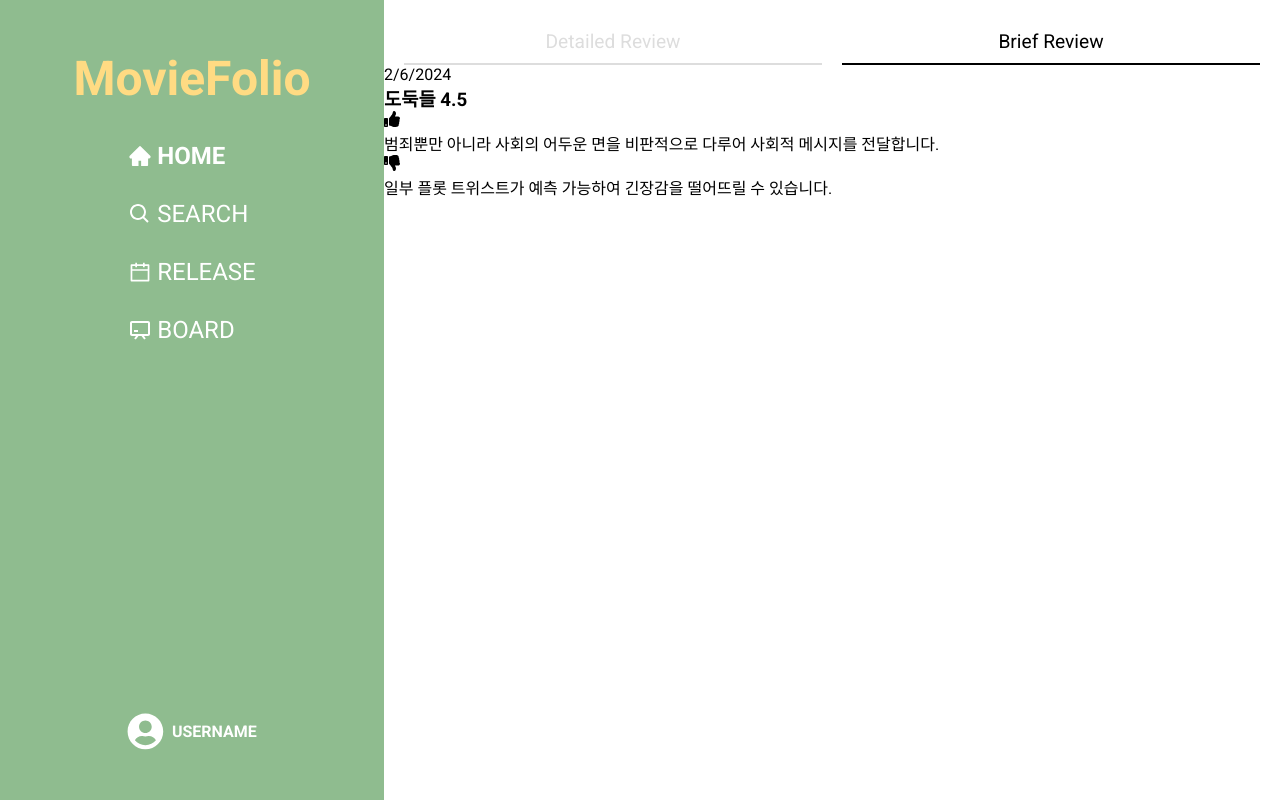
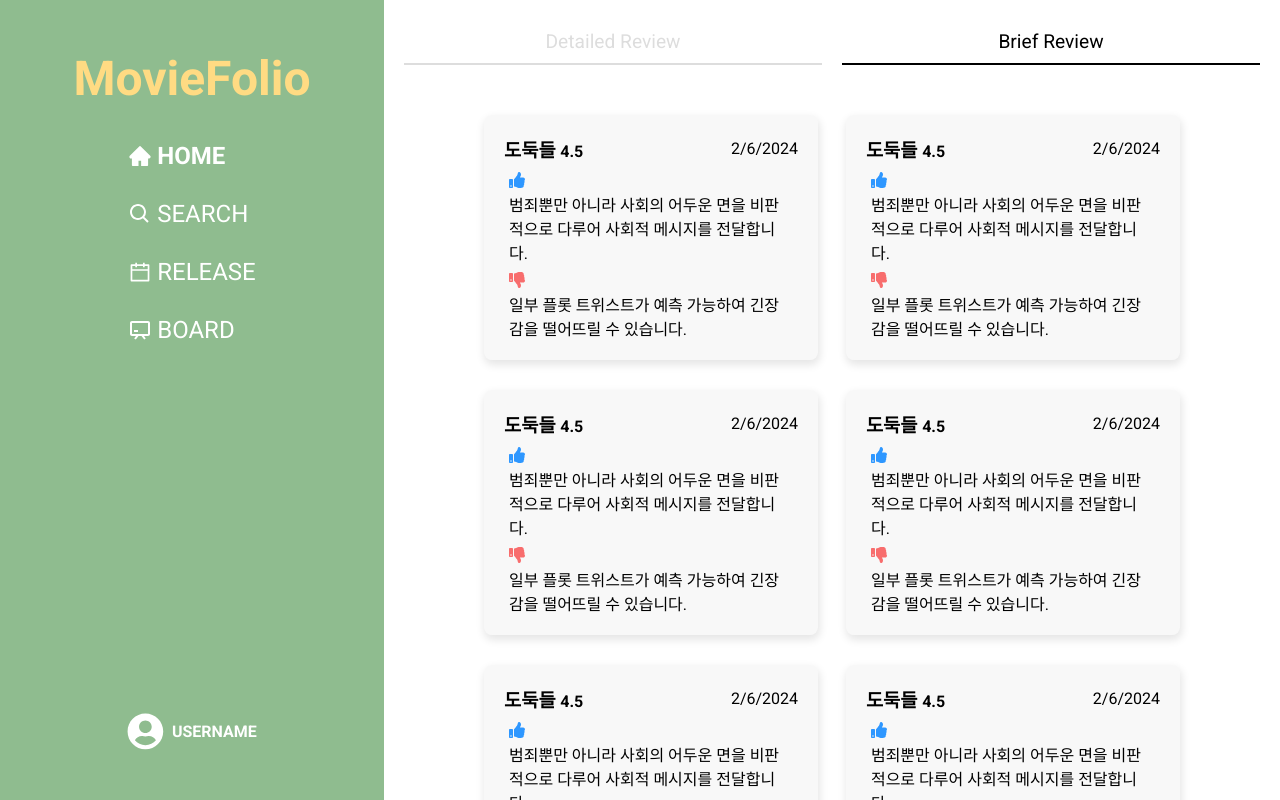
Before and after one commit to mnmn092631/MovieFolio, a Next.js app: page /home in a window 1280 px wide. Both pictures are taken after a click on the element "Brief Review". Shown: the top 800 px of the page. Built offline with nearby package versions, Linux system fonts and the light colour scheme.

Commit message:
style: briefReviewList style

```diff
--- a/src/app/(afterLogin)/home/_component/BriefReviewList.tsx
+++ b/src/app/(afterLogin)/home/_component/BriefReviewList.tsx
@@ -1,4 +1,5 @@
 import { FaThumbsDown, FaThumbsUp } from "react-icons/fa";
+import styles from "./briefReviewList.module.scss";
 
 export default function BriefReviewList() {
   const data = {
@@ -16,21 +17,139 @@ export default function BriefReviewList() {
   };
 
   return (
-    <>
-      <div key={data.id}>
-        <span>{data.createAt.toLocaleDateString()}</span>
+    <div className={styles.container}>
+      <div key={data.id} className={styles.listCard}>
+        <div className={styles.title}>
           <h3>
             {data.movie.title} <span>{data.rating}</span>
           </h3>
-        <div>
+          <span>{data.createAt.toLocaleDateString()}</span>
+        </div>
+        <div className={styles.content}>
+          <div className={styles.pros}>
             <FaThumbsUp />
             <p>{data.pros}</p>
           </div>
-        <div>
+          <div className={styles.cons}>
             <FaThumbsDown />
             <p>{data.cons}</p>
           </div>
         </div>
-    </>
+      </div>
+
+      <div key={data.id} className={styles.listCard}>
+        <div className={styles.title}>
+          <h3>
+            {data.movie.title} <span>{data.rating}</span>
+          </h3>
+          <span>{data.createAt.toLocaleDateString()}</span>
+        </div>
+        <div className={styles.content}>
+          <div className={styles.pros}>
+            <FaThumbsUp />
+            <p>{data.pros}</p>
+          </div>
+          <div className={styles.cons}>
+            <FaThumbsDown />
+            <p>{data.cons}</p>
+          </div>
+        </div>
+      </div>
+
+      <div key={data.id} className={styles.listCard}>
+        <div className={styles.title}>
+          <h3>
+            {data.movie.title} <span>{data.rating}</span>
+          </h3>
+          <span>{data.createAt.toLocaleDateString()}</span>
+        </div>
+        <div className={styles.content}>
+          <div className={styles.pros}>
+            <FaThumbsUp />
+            <p>{data.pros}</p>
+          </div>
+          <div className={styles.cons}>
+            <FaThumbsDown />
+            <p>{data.cons}</p>
+          </div>
+        </div>
+      </div>
+
+      <div key={data.id} className={styles.listCard}>
+        <div className={styles.title}>
+          <h3>
+            {data.movie.title} <span>{data.rating}</span>
+          </h3>
+          <span>{data.createAt.toLocaleDateString()}</span>
+        </div>
+        <div className={styles.content}>
+          <div className={styles.pros}>
+            <FaThumbsUp />
+            <p>{data.pros}</p>
+          </div>
+          <div className={styles.cons}>
+            <FaThumbsDown />
+            <p>{data.cons}</p>
+          </div>
+        </div>
+      </div>
+
+      <div key={data.id} className={styles.listCard}>
+        <div className={styles.title}>
+          <h3>
+            {data.movie.title} <span>{data.rating}</span>
+          </h3>
+          <span>{data.createAt.toLocaleDateString()}</span>
+        </div>
+        <div className={styles.content}>
+          <div className={styles.pros}>
+            <FaThumbsUp />
+            <p>{data.pros}</p>
+          </div>
+          <div className={styles.cons}>
+            <FaThumbsDown />
+            <p>{data.cons}</p>
+          </div>
+        </div>
+      </div>
+
+      <div key={data.id} className={styles.listCard}>
+        <div className={styles.title}>
+          <h3>
+            {data.movie.title} <span>{data.rating}</span>
+          </h3>
+          <span>{data.createAt.toLocaleDateString()}</span>
+        </div>
+        <div className={styles.content}>
+          <div className={styles.pros}>
+            <FaThumbsUp />
+            <p>{data.pros}</p>
+          </div>
+          <div className={styles.cons}>
+            <FaThumbsDown />
+            <p>{data.cons}</p>
+          </div>
+        </div>
+      </div>
+
+      <div key={data.id} className={styles.listCard}>
+        <div className={styles.title}>
+          <h3>
+            {data.movie.title} <span>{data.rating}</span>
+          </h3>
+          <span>{data.createAt.toLocaleDateString()}</span>
+        </div>
+        <div className={styles.content}>
+          <div className={styles.pros}>
+            <FaThumbsUp />
+            <p>{data.pros}</p>
+          </div>
+          <div className={styles.cons}>
+            <FaThumbsDown />
+            <p>{data.cons}</p>
+          </div>
+        </div>
+      </div>
+    </div>
   );
 }
--- /dev/null
+++ b/src/app/(afterLogin)/home/_component/briefReviewList.module.scss
@@ -0,0 +1,52 @@
+.container {
+  width: 100%;
+  display: flex;
+  flex-wrap: wrap;
+  align-items: center;
+  row-gap: 30px;
+  column-gap: 4%;
+  padding: 50px 100px;
+}
+
+.listCard {
+  width: 48%;
+  padding: 20px;
+  border-radius: 8px;
+  background-color: rgba(221, 221, 221, 0.2);
+  box-shadow: 1px 4px 8px 1px rgba(0,0,0,0.1);
+  cursor: pointer;
+  transition: box-shadow 200ms ease-in-out;
+
+
+  &:hover {
+    box-shadow: 1px 8px 16px 1px rgba(0,0,0,0.1);
+  }
+}
+
+.title {
+  display: flex;
+  justify-content: space-between;
+  align-items: center;
+  margin-bottom: 10px;
+
+  & > h3 > span {
+      font-size: 1rem;
+  }
+}
+
+.content {
+  padding: 0 5px;
+
+  & > .pros {
+    margin-bottom: 8px;
+    & > svg {
+      color: #2E97FF;
+    }
+  }
+
+  & > .cons {
+    & > svg{
+      color: #f86d6d;
+    }
+  }
+}
```
Lines whose indentation alone changed are shown as unchanged.
